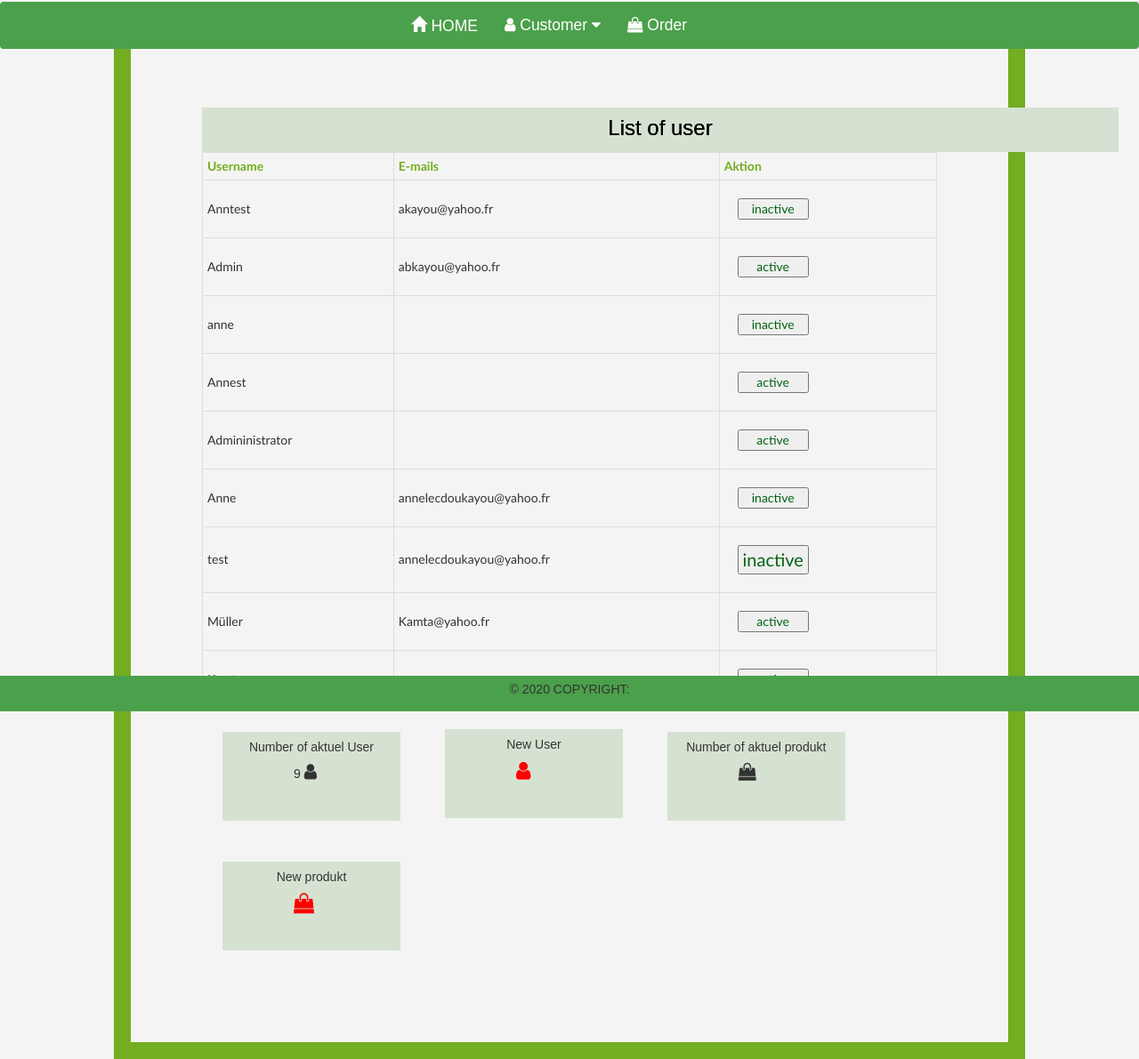
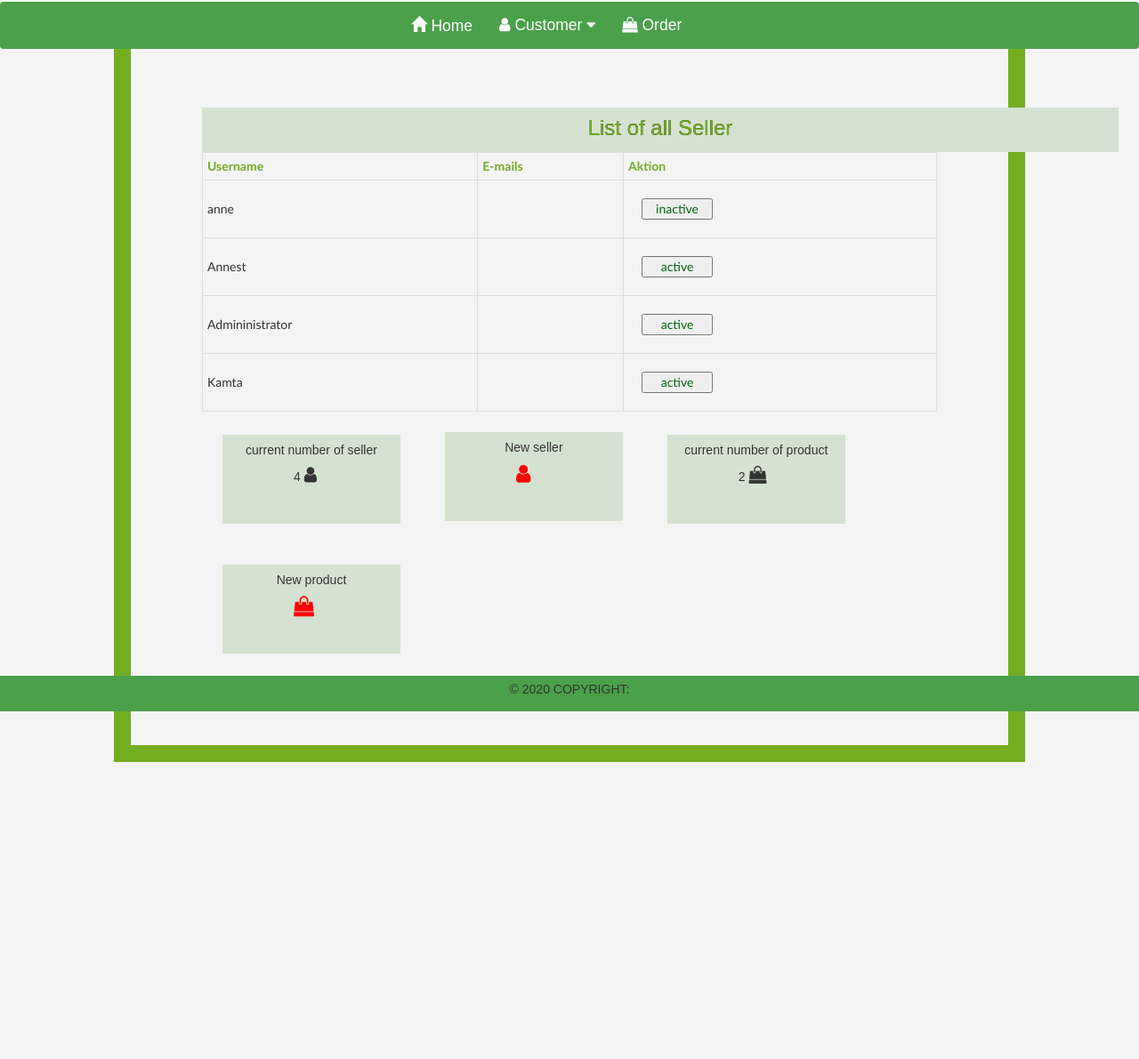
Before and after one commit to florentchrist11/onlineshopping, a PHP site: page /dashbordAdmin.php in a window 1280 px wide. Shown: the whole page at 89% size. After the commit the page ends 857 px from the top, so only its background shows below. Run offline with PHP 8.4, Linux system fonts and the light colour scheme; data comes from the database, SQL or seed files in the repository; both versions use the stored data as it was after the commit; some web fonts are replaced.

Commit message:
DashbordAdmin angepasst

```diff
--- a/dashbordAdmin.php
+++ b/dashbordAdmin.php
@@ -10,7 +10,7 @@
 <body>
 <div class="rand">
     <div id ="div1">
-          <h3> List of user  </h3>
+          <h3> List of all Seller </h3>
     </div>
  <?php
 
@@ -35,28 +35,32 @@
 <?php
          foreach ($result as $account){
             $activeText = "";
+          if($account['token']!= null){
              if($account['sellerID']=="active"){
                 $activeText="active";
              }else{
                 $activeText="inactive";
              }
-
-             ?>
+             }else{
+                $activeText=null;
+             }
+             if($activeText!=null) { ?>
              <tr>
-               <td > <?= $account['username'] ?> </td>
-                <td colspan="5"> <?= $account['email'] ?> </td>
-
+               <td> <?= $account['username'] ?> </td>
+               <td colspan="5"> <?= $account['email'] ?> </td>
                 <td>
-                 <button id = <?= $account['username'] ?> class="frei"><?=  $activeText ?></button>
+                 <button id = <?= $account['username'] ?> class="frei"><?=$activeText?></button>
                  </td>
-
+<?php  } ?>
              </tr>
              <?php }   ?>
   <?php
          $table ="account";
-         $table2="produkt";
-        $field = 'username';
+         $table2="product";
+         $field = 'token';
+         $field2 = 'Myimage';
   $result1 = $getUser ->countRow($table, $field);
+  $result2 = $getUser ->countRow($table2,$field2);
   } ?>
          </tbody>
          </table>
@@ -65,17 +69,17 @@
 
           </script>
  <div id ="div">
-         <h5> Number of aktuel User </h5> <div id="number"><?= $result1['count(*)'] ?> <i class="fa fa-user" id="test"> </i> </div> </div>
+         <h5> current number of seller </h5> <div id="number"><?= $result1['count(*)'] ?>&nbsp<i class="fa fa-user" id="test"> </i> </div> </div>
      <div id ="div">
-        <h5> New User </h5> <div id="number"> <i class="fa fa-user" id="test2"></i>
+        <h5> New seller </h5> <div id="number"> <i class="fa fa-user" id="test2"></i>
      </div>
      </div>
      <div id ="div">
-        <h5>  Number of aktuel produkt</h5> <div id="number"><i class='fa fa-shopping-bag' id="test"></i>
+        <h5> current number of product </h5> <div id="number"><?= $result2['count(*)'] ?>&nbsp<i class='fa fa-shopping-bag' id="test"></i>
     </div>
     </div>
      <div id ="div">
-        <h5> New produkt</h5> <div id="number"><i class='fa fa-shopping-bag' id="test2"></i>
+        <h5> New product</h5> <div id="number"><i class='fa fa-shopping-bag' id="test2"></i>
     </div>
     </div>
 
@@ -93,7 +97,7 @@
     var username = this.id;
     var activeText = $(this).text();
 
-
+   console.log(username);
     var active = '';
     if(activeText == "active"){
       active = "active";
--- a/elements/header.php
+++ b/elements/header.php
@@ -86,8 +86,8 @@
                     <a href="index.php" style="color: white;"> <span class="glyphicon glyphicon-home"></span><?php
 
    if (isset($_SESSION['username'])){
-   echo"  WELLCOME";}else {
-   ECHO"  HOME";
+   echo"  Wellcome";}else {
+   ECHO"  Home";
    }
       ?>  </a>
                 </li>
--- a/login.php
+++ b/login.php
@@ -36,11 +36,12 @@
 
   $result1 = $result2 ->getTaskCountByProject( $fields , $value) ;
       foreach ( $result as $row){
+        if($row['token'] != null){
                $check = $row['sellerID'];
        }
-
+      }
        if( $result3 ){
-            if($check=="active"){
+            if($check=="active" || $check== Null ){
            session_start();
 
            $_SESSION['username'] = $_POST["username"] ;
--- a/registrieren.php
+++ b/registrieren.php
@@ -62,8 +62,7 @@
                "street"    => trim( htmlspecialchars( $_POST['street'])),
                "postcode"  => trim( htmlspecialchars($_POST['postcode'])) ,
                 "city"     => trim( htmlspecialchars($_POST['city'])) ,
-                "pwd"     => trim(  htmlspecialchars( password_hash($_POST["password"], PASSWORD_BCRYPT))),
-                "sellerID" =>  "active"
+                "pwd"     => trim(  htmlspecialchars( password_hash($_POST["password"], PASSWORD_BCRYPT)))
 
           );
           $success = true ;
@@ -178,7 +177,7 @@
            <?= $errors['confirmation'] ?>  </div>
     <?php endif  ?>
 
- <button >submit</button>
+ <br><button >submit</button>
 </form>
  </div>
 
--- a/style.css
+++ b/style.css
@@ -481,7 +481,7 @@
 h3 {
     text-shadow: 0 0 black;
     text-align: center;
-    color: #000000;
+    color: #73AD21;
     padding: 10px;
 }
 
```
Also changed, not shown: unternehmenkonto.php (+5 -4 lines), bd_shops.sqlite3, uploads/horloge.PNG (added).
